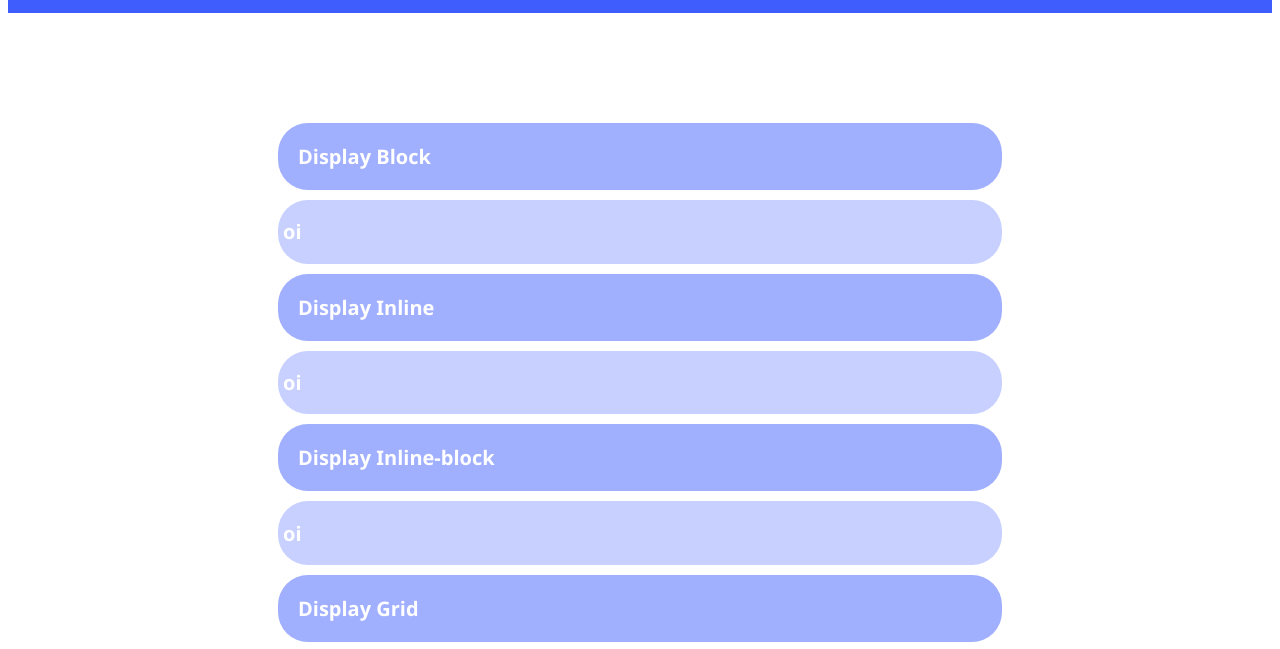
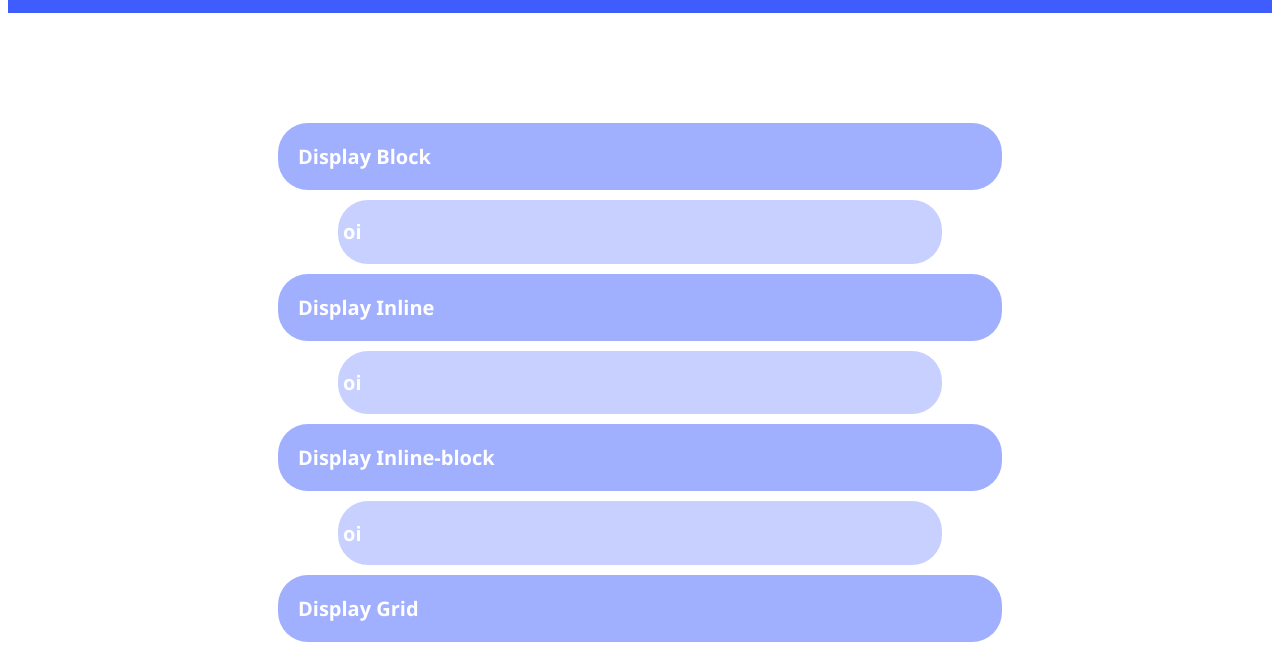
Before and after one commit to LsiedC/seminario_legalzinho, a plain HTML site: page index.html in a window 1280 px wide. Shown: the part 98-747 px from the top of the page. Drawn offline with Linux system fonts and the light colour scheme.

Commit message:
up - Mudei o tamanho

```diff
--- a/style.css
+++ b/style.css
@@ -46,8 +46,8 @@
 .bloco {
     background-color: #c7d0ff;
     margin-top: 10px;
-    margin-left: 90px;
-    margin-right: 90px;
+    margin-left: 150px;
+    margin-right: 150px;
     margin-bottom: 10px;
     border-radius: 30px;
     color: white;
```
